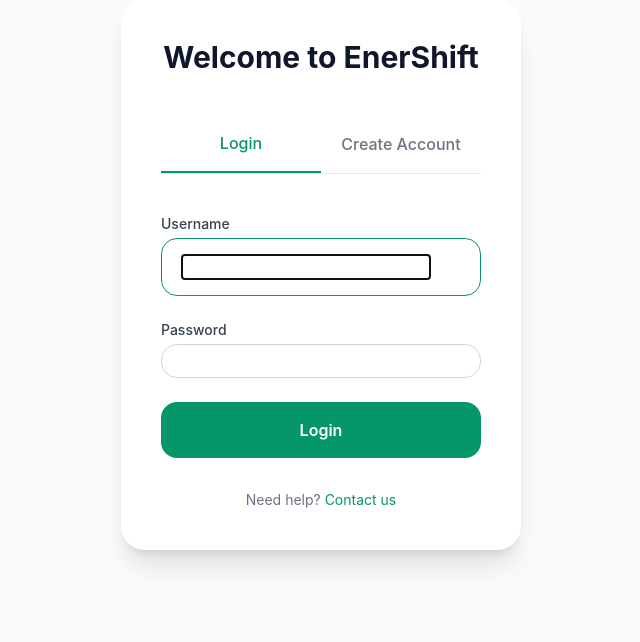
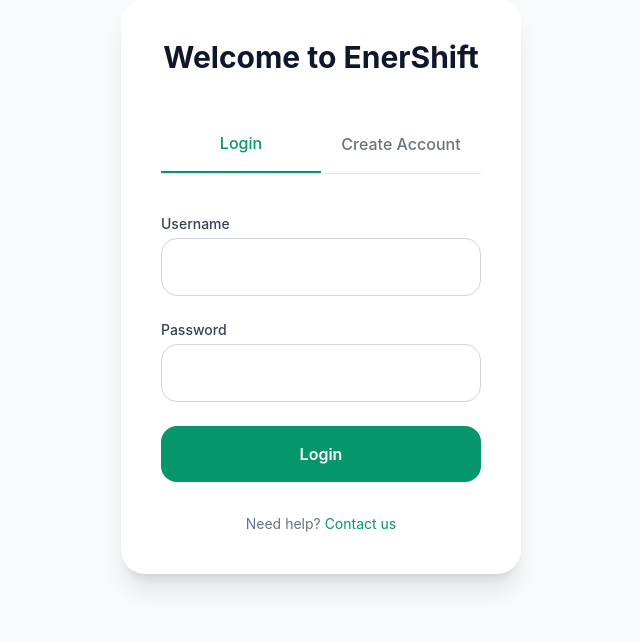
Before and after one commit to willbrad0803/EnerShift, a Django app: page /dashboard/register/ in a window 1280 px wide. Shown: the part 201-843 px from the top of the page, without its empty margins (319-959 px from the left). Run offline with Django 5.2, Linux system fonts and the light colour scheme; some libraries are stand-ins or nearby versions.

Commit message:
Update login.html

```diff
--- a/templates/registration/login.html
+++ b/templates/registration/login.html
@@ -24,15 +24,13 @@
                 <div class="space-y-6">
                     <div>
                         <label class="block text-sm font-medium text-gray-700 mb-1">Username</label>
-                        <div class="border border-gray-300 rounded-2xl px-5 py-4 focus-within:border-emerald-600 transition">
-                            {{ form.username }}
-                        </div>
+                        <input type="text" name="{{ form.username.name }}"
+                               class="w-full border border-gray-300 rounded-2xl px-5 py-4 focus:border-emerald-600 focus:ring-emerald-600 outline-none transition">
                     </div>
                     <div>
                         <label class="block text-sm font-medium text-gray-700 mb-1">Password</label>
-                        <div class="border border-gray-300 rounded-2xl px-5 py-4 focus-within:border-emerald-600 transition">
-                            {{ form.password }}
-                        </div>
+                        <input type="password" name="{{ form.password.name }}"
+                               class="w-full border border-gray-300 rounded-2xl px-5 py-4 focus:border-emerald-600 focus:ring-emerald-600 outline-none transition">
                     </div>
                     <button type="submit"
                             class="w-full bg-emerald-600 hover:bg-emerald-700 text-white py-4 rounded-2xl font-semibold transition">
@@ -49,27 +47,23 @@
                 <div class="space-y-6">
                     <div>
                         <label class="block text-sm font-medium text-gray-700 mb-1">Username</label>
-                        <div class="border border-gray-300 rounded-2xl px-5 py-4 focus-within:border-emerald-600 transition">
-                            {{ register_form.username }}
-                        </div>
+                        <input type="text" name="{{ register_form.username.name }}"
+                               class="w-full border border-gray-300 rounded-2xl px-5 py-4 focus:border-emerald-600 focus:ring-emerald-600 outline-none transition">
                     </div>
                     <div>
                         <label class="block text-sm font-medium text-gray-700 mb-1">Email</label>
-                        <div class="border border-gray-300 rounded-2xl px-5 py-4 focus-within:border-emerald-600 transition">
-                            {{ register_form.email }}
-                        </div>
+                        <input type="email" name="{{ register_form.email.name }}"
+                               class="w-full border border-gray-300 rounded-2xl px-5 py-4 focus:border-emerald-600 focus:ring-emerald-600 outline-none transition">
                     </div>
                     <div>
                         <label class="block text-sm font-medium text-gray-700 mb-1">Password</label>
-                        <div class="border border-gray-300 rounded-2xl px-5 py-4 focus-within:border-emerald-600 transition">
-                            {{ register_form.password1 }}
-                        </div>
+                        <input type="password" name="{{ register_form.password1.name }}"
+                               class="w-full border border-gray-300 rounded-2xl px-5 py-4 focus:border-emerald-600 focus:ring-emerald-600 outline-none transition">
                     </div>
                     <div>
                         <label class="block text-sm font-medium text-gray-700 mb-1">Confirm Password</label>
-                        <div class="border border-gray-300 rounded-2xl px-5 py-4 focus-within:border-emerald-600 transition">
-                            {{ register_form.password2 }}
-                        </div>
+                        <input type="password" name="{{ register_form.password2.name }}"
+                               class="w-full border border-gray-300 rounded-2xl px-5 py-4 focus:border-emerald-600 focus:ring-emerald-600 outline-none transition">
                     </div>
                     <button type="submit"
                             class="w-full bg-emerald-600 hover:bg-emerald-700 text-white py-4 rounded-2xl font-semibold transition">
@@ -106,7 +100,6 @@
         document.getElementById('login-tab').classList.add('text-gray-500');
     }
 
-    // Default to login
     window.onload = showLogin;
 </script>
 {% endblock %}
```
